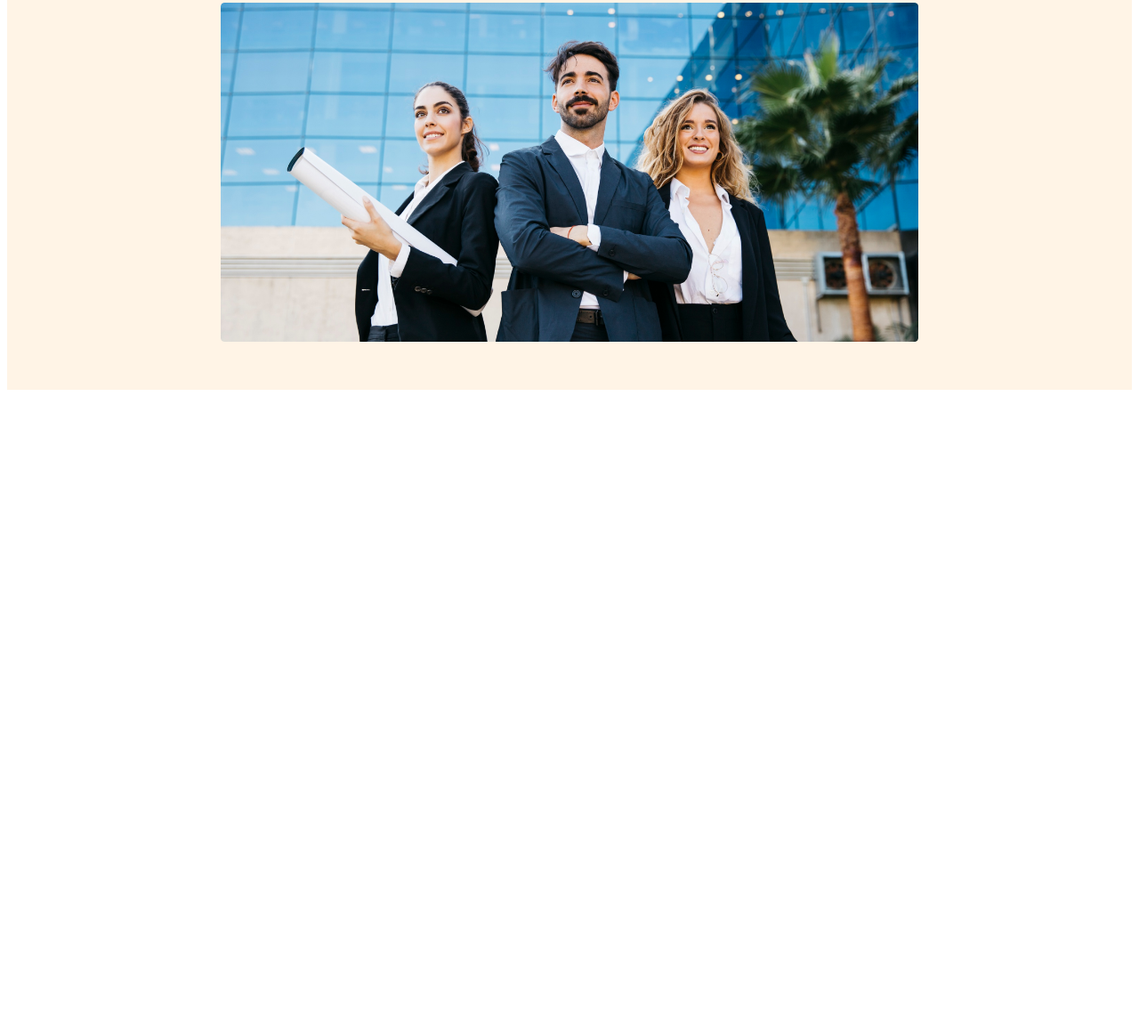
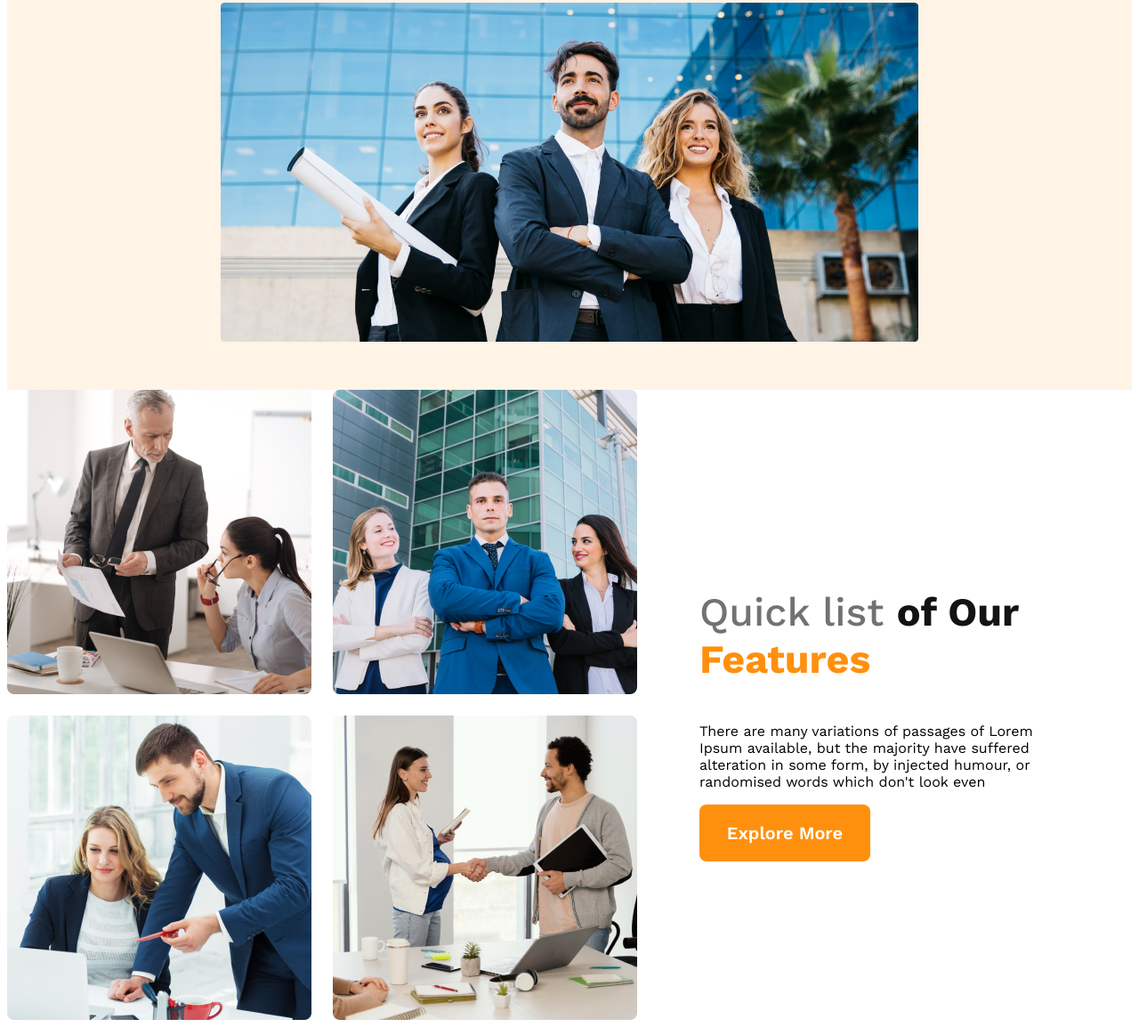
Before and after one commit to md-zulfikarali/g3-architect-website, a plain HTML site: page index.html in a window 1280 px wide. Shown: the part 573-1727 px from the top of the page at 89% size. Before the commit the page ends 1019 px from the top, so only its background shows below. Drawn offline with nearby package versions, Linux system fonts and the light colour scheme.

Commit message:
teams contents added

```diff
--- a/index.html
+++ b/index.html
@@ -7,6 +7,7 @@
     <link rel="stylesheet" href="styles/architect.css">
 </head>
 <body>
+    <!-- header start -->
     <header>
         <nav>
             <h3 class="nav-title">G3 Architects</h3>
@@ -30,7 +31,27 @@
         </div>
 
     </header>
+    <!-- header end -->
     <main>
+<!-- teams sections start -->
+<section class="teams-container">
+    <div class="teams-img-container">
+        <img src="images/team1.png" alt="">
+        <img src="images/team2.png" alt="">
+        <img src="images/team3.png" alt="">
+        <img src="images/team4.png" alt="">
+
+    </div>
+    <div class="teams-content">
+        <h3 class="teams-title"><span class="quick-list">Quick list </span><span class="of-our">of Our </span><span class="text-features">Features</span></h3>
+        <p class="teams-content-description">
+            There are many variations of passages of Lorem Ipsum available, but the majority have suffered alteration in some form, by injected humour, or randomised words which don't look even
+        </p>
+        <button class="btn-primary">Explore More</button>
+
+    </div>
+</section>
+
 
     </main>
     <footer>
--- a/styles/architect.css
+++ b/styles/architect.css
@@ -97,3 +97,40 @@ nav li a {
     }
 
  }
+
+ /* main styles */
+
+ main{
+    max-width: 1440px;
+    margin: 0 auto;
+ }
+ /* teams styles */
+ .teams-container{
+    display: flex;
+    align-items: center;
+ }
+ .teams-img-container{
+    display: grid;
+    grid-template-columns: repeat(2, 1fr);
+    gap: 1.5rem;
+
+ }
+ .teams-content{
+    padding-left: 70px;
+    padding-right: 70px;
+ }
+ .teams-title{
+    font-size: 2.8rem;
+ }
+ .quick-list{
+    color: #727272;
+    font-weight: 500;
+ }
+ .of-our{
+    color: #131313;
+    font-weight: 700;
+ }
+ .text-features{
+    color: #FF900E;
+    font-weight: 700;
+ }
```
